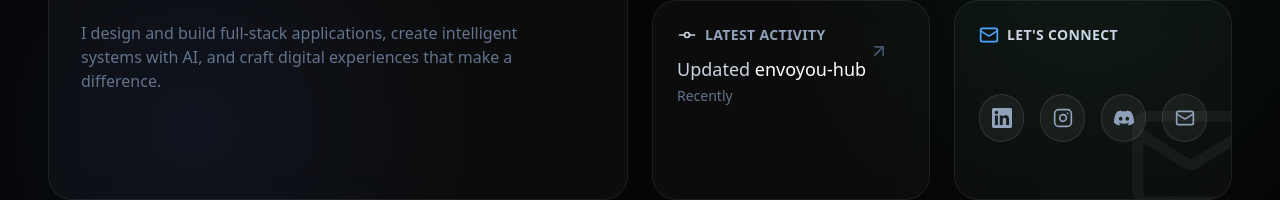
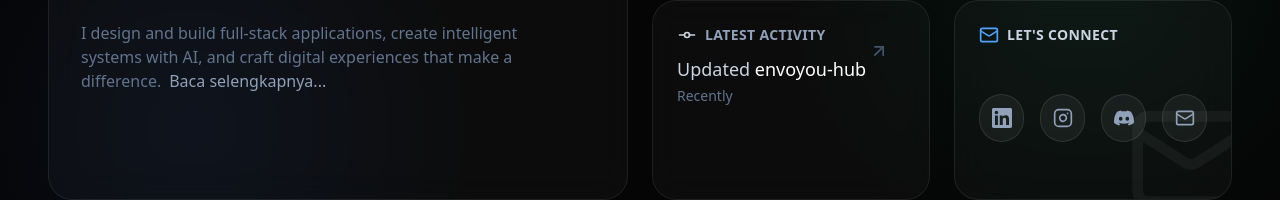
Before and after one commit to hk-dev13/envoyou-hub, a Next.js app: page / in a window 1280 px wide. Shown: the part 272-472 px from the top of the page. Built offline with nearby package versions, Linux system fonts and the light colour scheme; no server answers.

Commit message:
feat: implement home page dashboard with integrated bento grid layout and dynamic API widgets

```diff
--- a/src/app/page.tsx
+++ b/src/app/page.tsx
@@ -42,6 +42,9 @@ export default async function Home() {
           </div>
           <p className="text-slate-500 max-w-md">
             I design and build full-stack applications, create intelligent systems with AI, and craft digital experiences that make a difference.
+            <Link href="https://blog.envoyou.com/about" target="_blank" className="text-slate-400 hover:text-[#1D80C3] hover:underline ml-2 font-medium transition-all">
+              Baca selengkapnya...
+            </Link>
           </p>
         </BentoCard>
 
```
